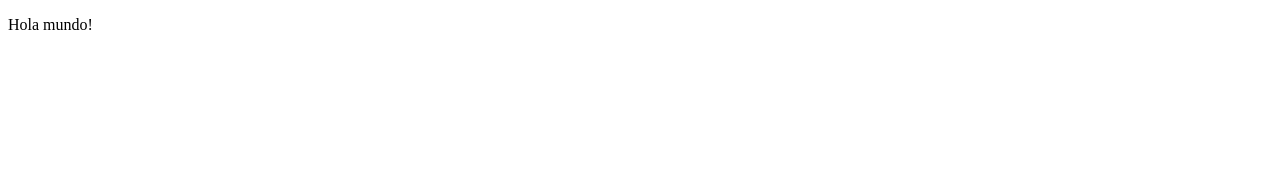
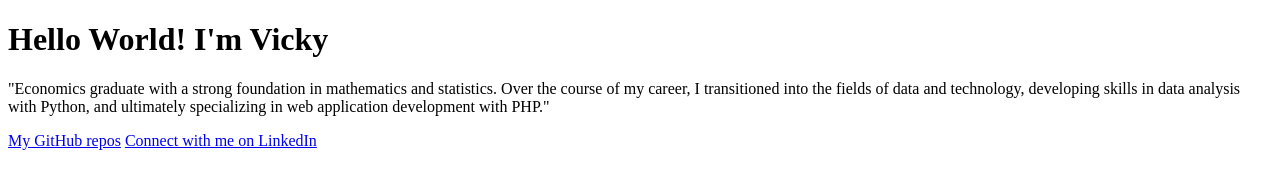
Before and after one commit to vicky-depaoli/vicky-depaoli.github.io, a plain HTML site: page index.html in a window 1280 px wide. Drawn offline with Linux system fonts and the light colour scheme.

Commit message:
Add info

```diff
--- a/index.html
+++ b/index.html
@@ -6,6 +6,12 @@
     <title>Document</title>
 </head>
 <body>
-    <p>Hola mundo!</p>
+   <div class="container">
+    <h1>Hello World! I'm Vicky</h1>
+    <p>"Economics graduate with a strong foundation in mathematics and statistics. Over the course of my career, I transitioned into the fields of data and technology, developing skills in data analysis with Python, and ultimately specializing in web application development with PHP."</p>
+
+    <a href="https://github.com/vicky-depaoli" target="_blank">My GitHub repos</a>
+    <a href="https://linkedin.com/in/victoria-depaoli" target="_blank">Connect with me on LinkedIn</a>
+  </div>
 </body>
 </html>
```
